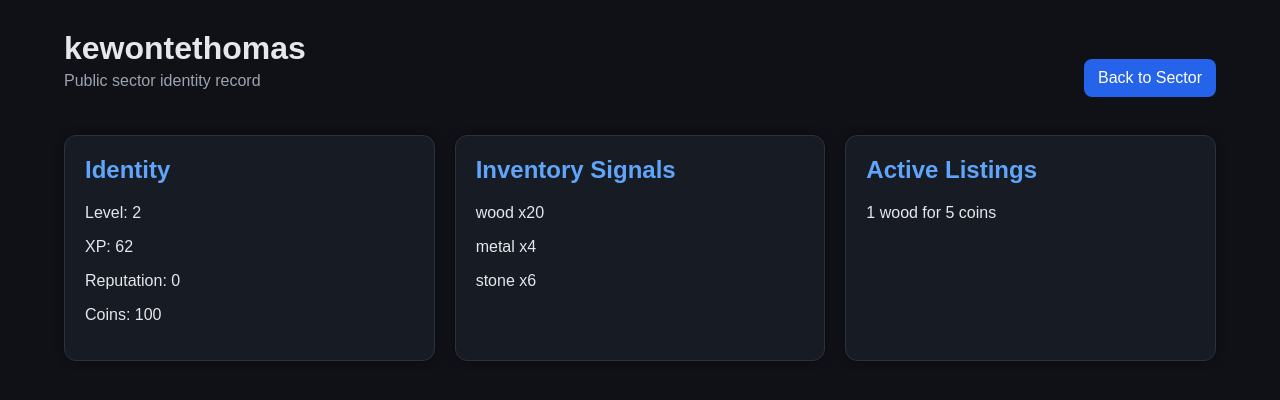
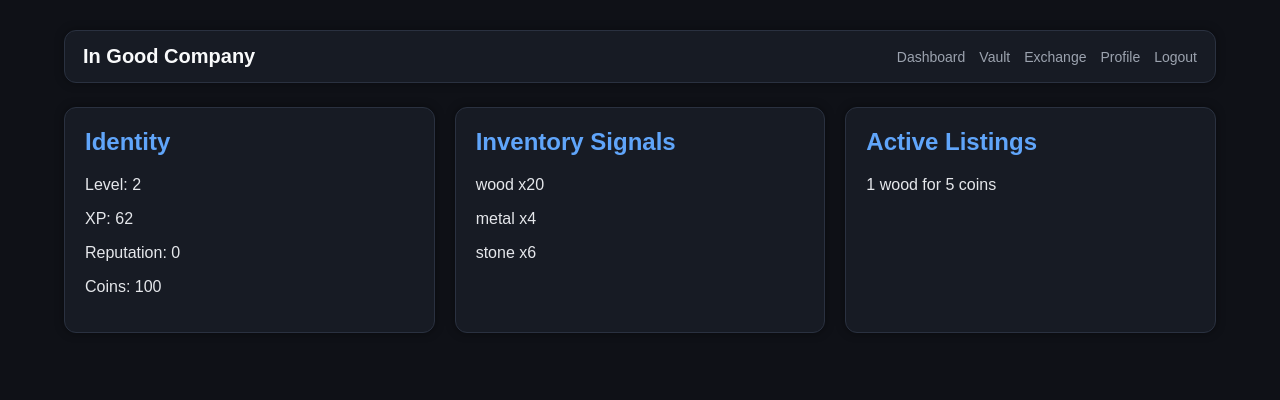
Before and after one commit to kewontethomas/sector-society, a Flask app: a page that uses templates/player_profile.html in a window 1280 px wide. Shown: the top 400 px of the page. Run offline with Flask 3, Linux system fonts and the light colour scheme; a user stored in the database is signed in.

Commit message:
Add shared game navigation

```diff
--- a/static/style.css
+++ b/static/style.css
@@ -4,6 +4,40 @@ body {
     font-family: Arial, sans-serif;
     margin: 0;
     padding: 0;
+}
+
+.nav {
+    display: flex;
+    justify-content: space-between;
+    align-items: center;
+    background-color: #171b24;
+    border: 1px solid #2a3140;
+    border-radius: 12px;
+    padding: 14px 18px;
+    margin-bottom: 24px;
+    box-shadow: 0 0 10px rgba(0,0,0,0.35);
+}
+
+.nav-brand {
+    font-size: 20px;
+    font-weight: bold;
+    color: #f9fafb;
+}
+
+.nav-links {
+    display: flex;
+    gap: 14px;
+    flex-wrap: wrap;
+}
+
+.nav-links a {
+    color: #9ca3af;
+    text-decoration: none;
+    font-size: 14px;
+}
+
+.nav-links a:hover {
+    color: #60a5fa;
 }
 
 .container {
--- a/templates/player_profile.html
+++ b/templates/player_profile.html
@@ -1,21 +1,26 @@
 <!DOCTYPE html>
 <html>
+
 <head>
     <title>{{ player.username }} Profile</title>
     <link rel="stylesheet" href="/static/style.css">
 </head>
+
 <body>
 
     <div class="container">
 
-    <div class="top-bar">
-        <div>
-            <div class="title">{{ player.username }}</div>
-            <div class="subtitle">Public sector identity record</div>
+        <div class="nav">
+            <div class="nav-brand">
+                In Good Company
             </div>
 
-        <div>
-            <a class="button" href="/dashboard">Back to Sector</a>
+            <div class="nav-links">
+                <a href="/dashboard">Dashboard</a>
+                <a href="/inventory">Vault</a>
+                <a href="/market">Exchange</a>
+                <a href="/player/{{ current_user.username }}">Profile</a>
+                <a href="/logout">Logout</a>
             </div>
         </div>
 
@@ -68,4 +73,5 @@
     </div>
 
 </body>
+
 </html>
```
Also changed, not shown: templates/dashboard.html (+11 -13 lines), templates/inventory.html (+16 -0 lines), templates/market.html (+13 -5 lines), templates/sell.html (+15 -25 lines). Lines whose indentation alone changed are shown as unchanged.
